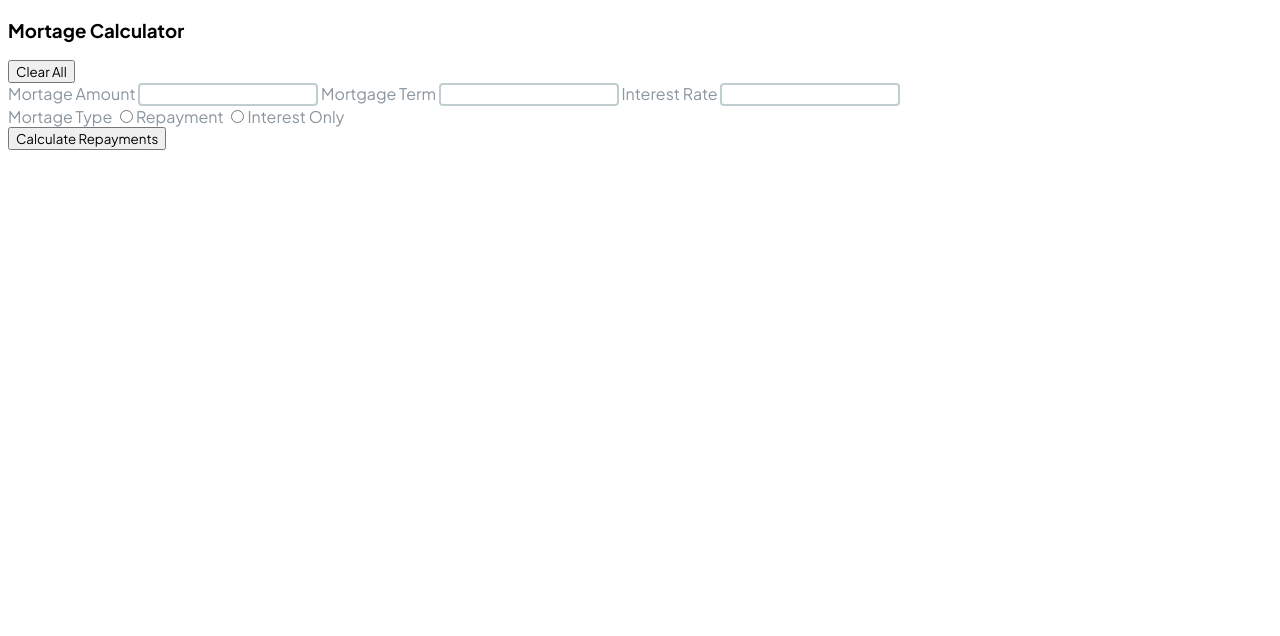
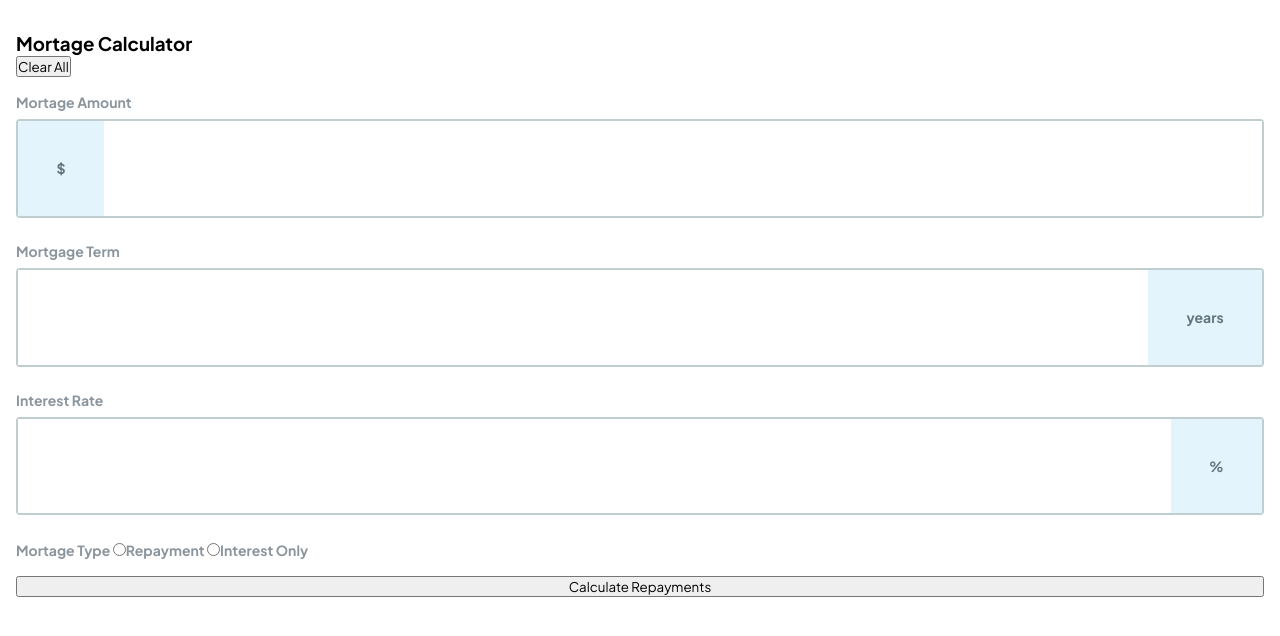
Before and after one commit to vgrosado/Mortgage-Calculator, a plain HTML site: page index.html in a window 1280 px wide. Drawn offline with Linux system fonts and the light colour scheme.

Commit message:
styled input classes

```diff
--- a/css/main.css
+++ b/css/main.css
@@ -9,7 +9,9 @@
     --battleship-gray: #808B8Eff;
     --cadet-gray-2: #8A959Eff;
     --azure-web: #E1F5FBff;
+    --paynes-gray: #61767Bff;
     --beige: #FAFAE0ff;
+    --red: #DB3129;
 }
 
 @font-face {
@@ -24,16 +26,73 @@
 
 * {
     font-family: Jakarta-Sans;
+    margin: 0;
+    padding: 0;
+}
+
+main {
+    padding: 2rem 1rem ;
 }
 
 label {
     color: var(--cadet-gray-2);
+    font-size: 14px;
+    font-weight: bold;
+    margin-bottom: .5rem;
 }
 
 input {
+    color: var(--gunmetal-2);
+    font-weight: bold;
+    border: none;
+    padding: .5rem;
+}
+
+input::-webkit-outer-spin-button,
+input::-webkit-inner-spin-button {
+    -webkit-appearance: none;
+    margin: 0;
+}
+
+input:focus-visible {
+    outline: none;
+}
+
+.calculator__form {
+    display: flex;
+    flex-direction: column;
+    gap: 1rem;
+    margin-top: 1rem;
+}
+
+.input__wrapper {
+    display: flex;
+    justify-content: space-between;
     border: 2px solid var(--silver);
     border-radius: 4px;
     background-color: white;
-    color: var(--gunmetal-2);
+    margin-top: .5rem;
+}
+
+.input__wrapper--error {
+    border: 2px solid var(--red);
+}
+
+.input__wrapper > input {
+    width: 100%;
+}
+
+.input__unit {
+    display: flex;
+    align-items: center;
+    justify-content: center;
+    background-color: var(--alice-blue);
+    color: var(--paynes-gray);
+    padding: 3vw;
     font-weight: bold;
 }
+
+.input__unit--error {
+    border: 2px solid var(--red);
+    color: white;
+}
--- a/index.html
+++ b/index.html
@@ -1,5 +1,6 @@
 <!DOCTYPE html>
 <html lang="en">
+
 <head>
     <meta charset="UTF-8">
     <meta name="viewport" content="width=device-width, initial-scale=1.0">
@@ -7,6 +8,7 @@
     <script defer src="./scripts/index.js"></script>
     <title>Mortgage Calculator</title>
 </head>
+
 <body>
     <main>
         <!-- calculator -->
@@ -17,13 +19,22 @@
             </div>
             <form class="calculator__form">
                 <label for="amount">Mortage Amount
-                    <input type="number"></input>
+                    <div class="input__wrapper">
+                        <div class="input__unit">$</div>
+                        <input type="number"></input>
+                    </div>
                 </label>
                 <label for="amount">Mortgage Term
-                    <input type="number"></input>
+                    <div class="input__wrapper">
+                        <input type="number"></input>
+                        <div class="input__unit">years</div>
+                    </div>
                 </label>
                 <label for="amount"> Interest Rate
-                    <input type="number"></input>
+                    <div class="input__wrapper">
+                        <input type="number"></input>
+                        <div class="input__unit">%</div>
+                    </div>
                 </label>
                 <div class="calculator__mortgage-type">
                     <label for="type"> Mortage Type
@@ -41,4 +52,5 @@
         </section>
     </main>
 </body>
+
 </html>
```
Also changed, not shown: 1 other file.
